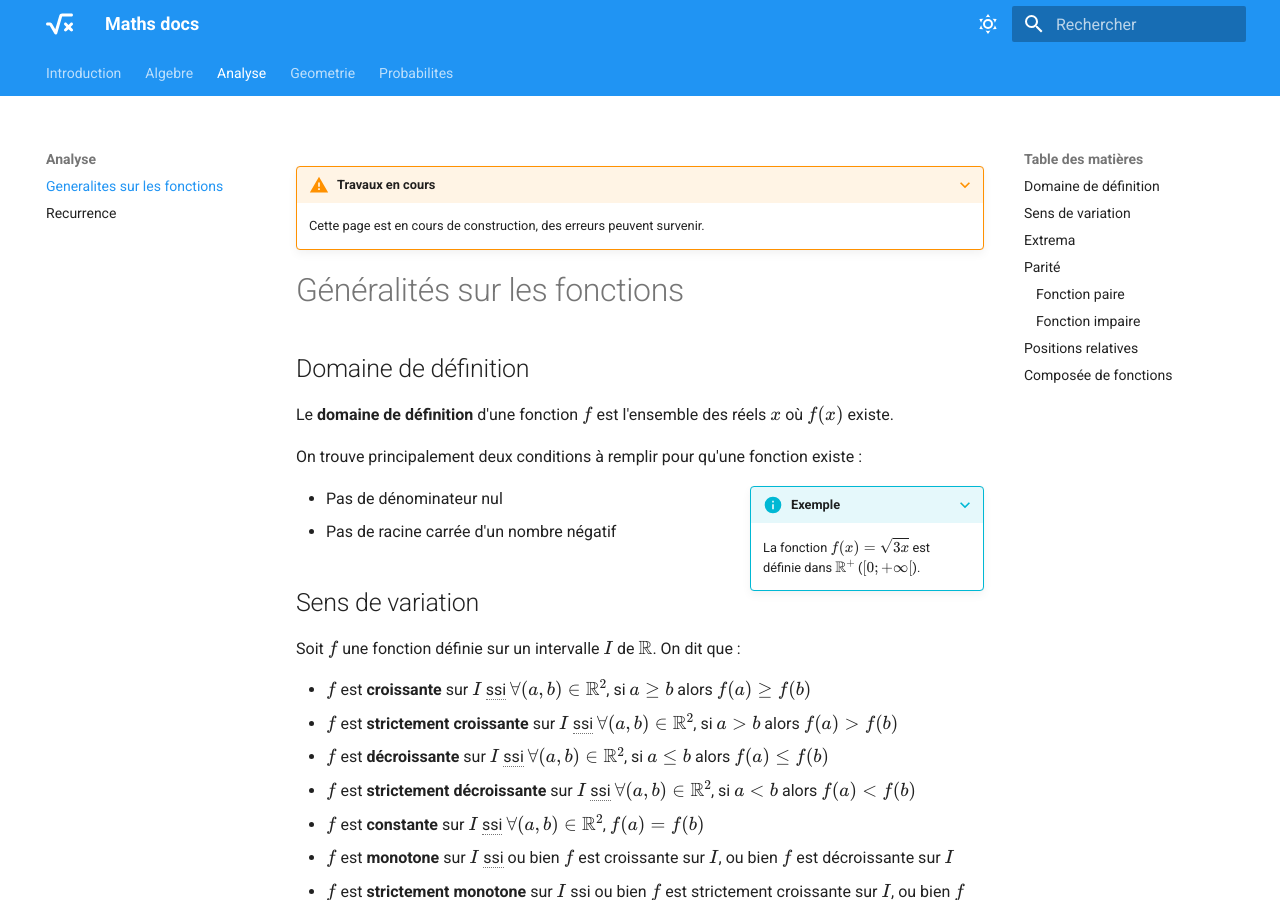
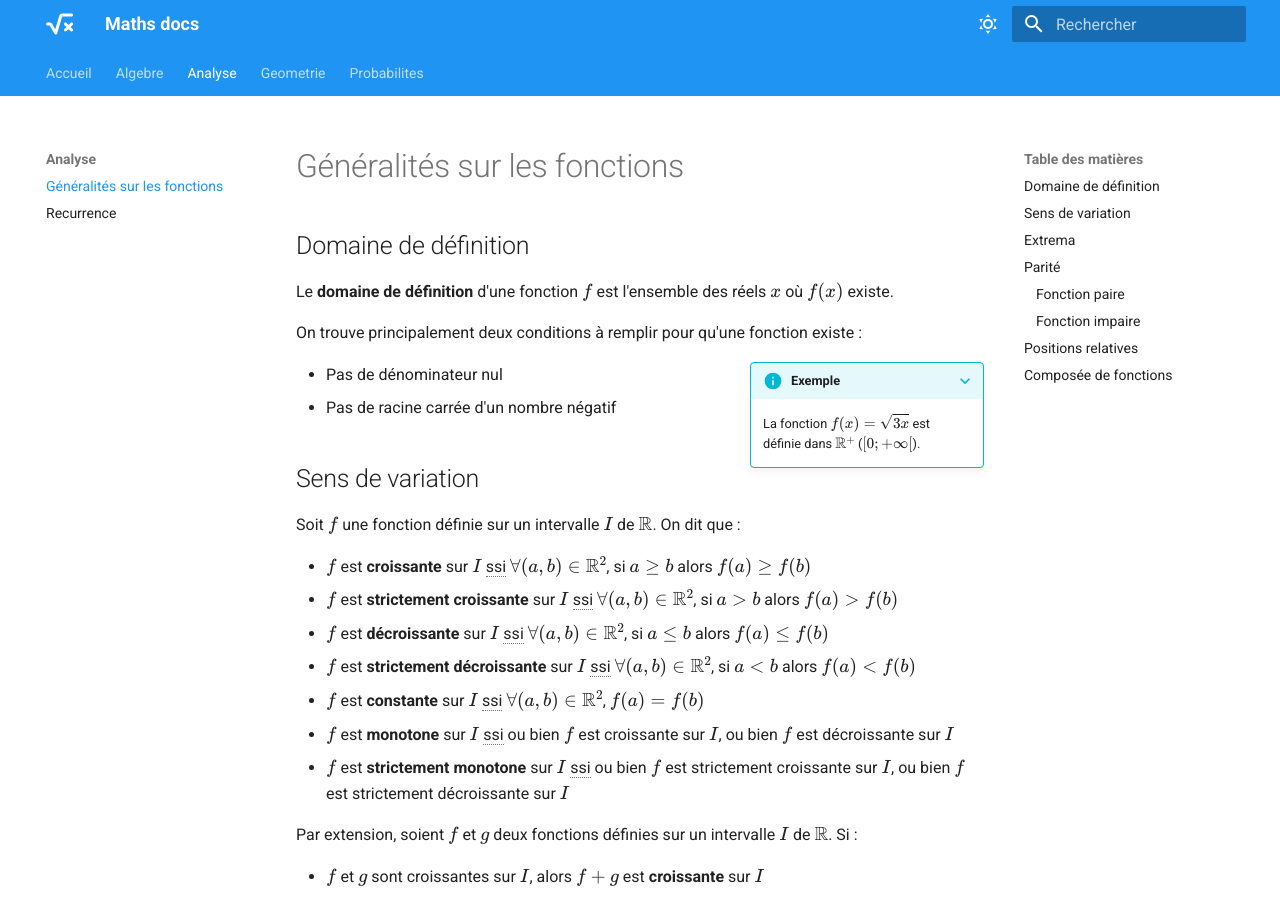
Before and after one commit to OxNinja/docs-maths, an MkDocs documentation site: the page built from docs/analyse/generalites-sur-les-fonctions.md, in a window 1280 px wide and 900 px high. Built offline with MkDocs 1.6.1 and Material for MkDocs 9.7.7, drawn with Linux system fonts in a browser that asks for light colours; some of the changed text lies outside the part shown.

Commit message:
Finalisation des généralités sur les fonctions Modification de la page d'accueil
Closes #5

```diff
--- a/docs/analyse/generalites-sur-les-fonctions.md
+++ b/docs/analyse/generalites-sur-les-fonctions.md
@@ -1,6 +1,3 @@
-???+ warning "Travaux en cours"
-    Cette page est en cours de construction, des erreurs peuvent survenir.
-
 # Généralités sur les fonctions
 
 ## Domaine de définition
```
Also changed, not shown: other parts of docs/analyse/generalites-sur-les-fonctions.md (+1 -1 lines), docs/index.md (+10 -5 lines).
